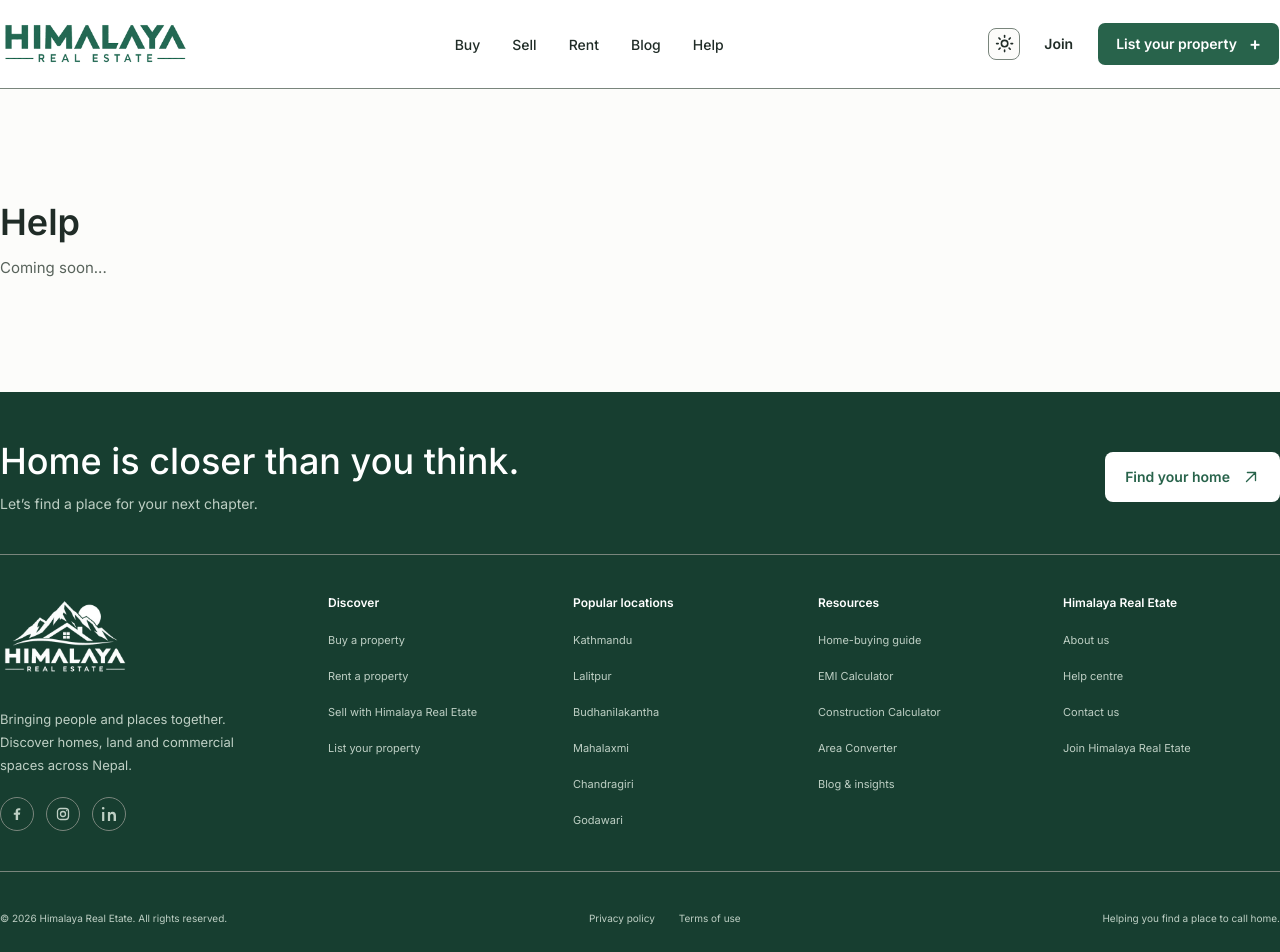
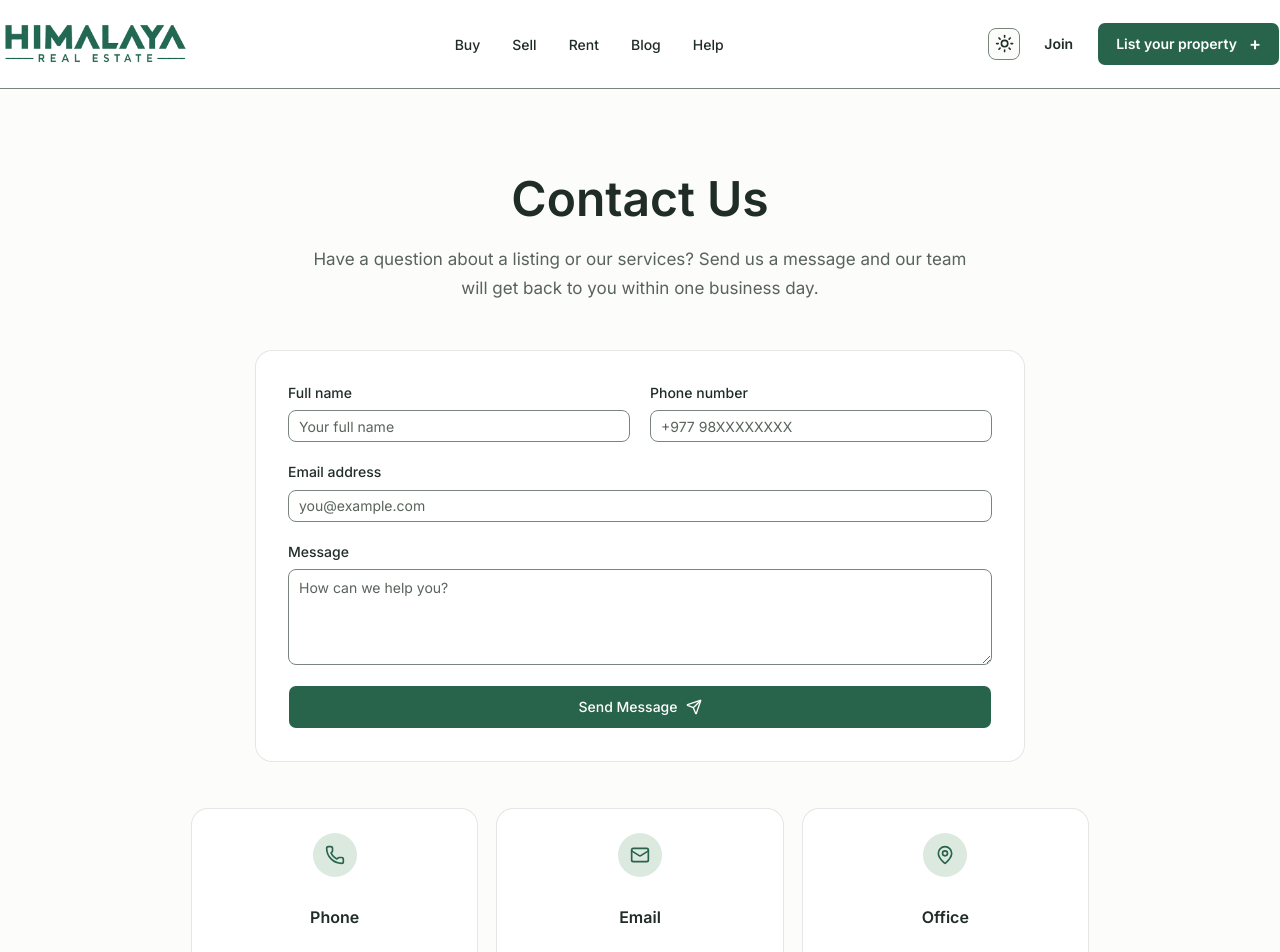
Before and after one commit to meeprakash25/himalaya-real-estate, a Next.js app: page /contact-us in a window 1280 px wide. Shown: the top 952 px of the page. Built offline with nearby package versions, Linux system fonts and the light colour scheme.

Commit message:
feat: implement Contact Us page with form and details, add contact data structure

```diff
--- a/app/(root)/contact-us/page.tsx
+++ b/app/(root)/contact-us/page.tsx
@@ -1,14 +1,34 @@
+import type { Metadata } from "next"
+
+import { ContactDetails } from "@/components/contact/ContactDetails"
+import { ContactForm } from "@/components/contact/ContactForm"
 import { Container } from "@/components/layout/container"
+import { contactHeader } from "@/data/contact"
 
-export default function HelpPage () {
+export const metadata: Metadata = {
+  title: "Contact us | Himalaya Real Etate",
+  description: "Get in touch with Himalaya Real Etate about listings, buying, renting, or selling property across Nepal."
+}
+
+export default function ContactUsPage () {
   return (
-    <main id="main-content" className="flex-1">
-      <section className="py-20 sm:py-28" aria-labelledby="page-title">
-        <Container>
-          <h1 id="page-title" className="font-heading text-title font-semibold text-foreground">Help</h1>
-          <p className="mt-3 text-body text-muted-foreground">Coming soon...</p>
-        </Container>
-      </section>
+    <main id="main-content" className="flex-1 bg-background py-16 sm:py-20">
+      <Container className="flex flex-col gap-12">
+        <header className="mx-auto max-w-2xl text-center">
+          <h1 className="font-heading text-4xl leading-tight font-semibold text-foreground sm:text-5xl">
+            {contactHeader.title}
+          </h1>
+          <p className="mt-4 text-intro text-muted-foreground">{contactHeader.description}</p>
+        </header>
+
+        <div className="mx-auto w-full max-w-3xl">
+          <ContactForm />
+        </div>
+
+        <div className="mx-auto w-full max-w-4xl">
+          <ContactDetails />
+        </div>
+      </Container>
     </main>
   )
 }
--- /dev/null
+++ b/components/contact/ContactDetails.tsx
@@ -0,0 +1,24 @@
+import { Card } from "@/components/ui/card"
+import { contactDetails } from "@/data/contact"
+
+export function ContactDetails() {
+  return (
+    <ul className="grid gap-5 md:grid-cols-3">
+      {contactDetails.map(({ icon: Icon, title, lines }) => (
+        <li key={title}>
+          <Card className="h-full items-center gap-3 p-6 text-center">
+            <span className="inline-flex size-11 items-center justify-center rounded-full bg-primary-soft text-primary">
+              <Icon aria-hidden="true" className="size-5" />
+            </span>
+            <h2 className="mt-4 font-heading text-base font-semibold text-foreground">{title}</h2>
+            <div className="mt-2 flex flex-col gap-0.5 text-sm text-muted-foreground">
+              {lines.map((line) => (
+                <p key={line}>{line}</p>
+              ))}
+            </div>
+          </Card>
+        </li>
+      ))}
+    </ul>
+  )
+}
--- /dev/null
+++ b/components/contact/ContactForm.tsx
@@ -0,0 +1,123 @@
+"use client"
+
+import { Send } from "lucide-react"
+import { useState } from "react"
+import { useForm, type ResolverResult } from "react-hook-form"
+import { z } from "zod"
+
+import { Button } from "@/components/ui/button"
+import { Card } from "@/components/ui/card"
+import { Field, FieldError, FieldGroup, FieldLabel } from "@/components/ui/field"
+import { Input } from "@/components/ui/input"
+import { Textarea } from "@/components/ui/textarea"
+import { contactFormContent } from "@/data/contact"
+
+const contactSchema = z.object({
+  fullName: z.string().trim().min(2, "Enter your full name"),
+  phone: z.string().regex(/^\+?[\d\s-]{7,15}$/, "Enter a valid phone number"),
+  email: z.email("Enter a valid email address"),
+  message: z.string().trim().min(10, "Message should be at least 10 characters")
+})
+
+type ContactValues = z.infer<typeof contactSchema>
+
+async function resolver (values: ContactValues): Promise<ResolverResult<ContactValues>> {
+  const result = contactSchema.safeParse(values)
+
+  if (result.success) {
+    return { values: result.data, errors: {} }
+  }
+
+  const errors: Partial<Record<keyof ContactValues, { type: string; message: string }>> = {}
+  for (const issue of result.error.issues) {
+    const key = issue.path[0] as keyof ContactValues | undefined
+    if (key && !errors[key]) errors[key] = { type: issue.code, message: issue.message }
+  }
+
+  return { values: {}, errors }
+}
+
+export function ContactForm () {
+  const [isSent, setIsSent] = useState(false)
+  const { fields, submitLabel, successMessage } = contactFormContent
+  const { register, handleSubmit, reset, formState: { errors } } = useForm<ContactValues>({
+    resolver,
+    defaultValues: { fullName: "", phone: "", email: "", message: "" }
+  })
+
+  function onValid () {
+    setIsSent(true)
+    reset()
+  }
+
+  return (
+    <Card className="p-6 sm:p-8">
+      <form noValidate onSubmit={handleSubmit(onValid)}>
+        <FieldGroup>
+          <div className="grid gap-5 sm:grid-cols-2">
+            <Field data-invalid={!!errors.fullName || undefined}>
+              <FieldLabel htmlFor="contact-full-name">{fields.fullName.label}</FieldLabel>
+              <Input
+                id="contact-full-name"
+                placeholder={fields.fullName.placeholder}
+                autoComplete="name"
+                aria-invalid={!!errors.fullName || undefined}
+                {...register("fullName")}
+              />
+              <FieldError errors={[errors.fullName]} />
+            </Field>
+
+            <Field data-invalid={!!errors.phone || undefined}>
+              <FieldLabel htmlFor="contact-phone">{fields.phone.label}</FieldLabel>
+              <Input
+                id="contact-phone"
+                type="tel"
+                placeholder={fields.phone.placeholder}
+                autoComplete="tel"
+                aria-invalid={!!errors.phone || undefined}
+                {...register("phone")}
+              />
+              <FieldError errors={[errors.phone]} />
+            </Field>
+          </div>
+
+          <Field data-invalid={!!errors.email || undefined}>
+            <FieldLabel htmlFor="contact-email">{fields.email.label}</FieldLabel>
+            <Input
+              id="contact-email"
+              type="email"
+              placeholder={fields.email.placeholder}
+              autoComplete="email"
+              aria-invalid={!!errors.email || undefined}
+              {...register("email")}
+            />
+            <FieldError errors={[errors.email]} />
+          </Field>
+
+          <Field data-invalid={!!errors.message || undefined}>
+            <FieldLabel htmlFor="contact-message">{fields.message.label}</FieldLabel>
+            <Textarea
+              id="contact-message"
+              rows={5}
+              placeholder={fields.message.placeholder}
+              aria-invalid={!!errors.message || undefined}
+              {...register("message")}
+            />
+            <FieldError errors={[errors.message]} />
+          </Field>
+
+          <Button type="submit" size="lg" className="h-11 w-full gap-2 rounded-control">
+            {submitLabel}
+            <Send aria-hidden="true" className="size-4" />
+          </Button>
+
+          {isSent && (
+            <p id="contact-success" role="status" className="text-sm text-primary">
+              {successMessage}
+            </p>
+          )}
+        </FieldGroup>
+      </form>
+    </Card>
+  )
+}
--- /dev/null
+++ b/components/ui/textarea.tsx
@@ -0,0 +1,17 @@
+import * as React from "react"
+import { cn } from "cn"
+
+function Textarea({ className, ...props }: React.ComponentProps<"textarea">) {
+  return (
+    <textarea
+      data-slot="textarea"
+      className={cn(
+        "flex field-sizing-content min-h-24 w-full min-w-0 rounded-lg border border-input bg-transparent px-2.5 py-2 text-base transition-colors outline-none placeholder:text-muted-foreground focus-visible:border-ring focus-visible:ring-3 focus-visible:ring-ring/50 disabled:cursor-not-allowed disabled:opacity-50 aria-invalid:border-destructive aria-invalid:ring-3 aria-invalid:ring-destructive/20 md:text-sm",
+        className
+      )}
+      {...props}
+    />
+  )
+}
+
+export { Textarea }
--- /dev/null
+++ b/data/contact.ts
@@ -0,0 +1,30 @@
+import type { LucideIcon } from "lucide-react"
+import { Mail, MapPin, Phone } from "lucide-react"
+
+export type ContactDetail = {
+  icon: LucideIcon
+  title: string
+  lines: string[]
+}
+
+export const contactHeader = {
+  title: "Contact Us",
+  description: "Have a question about a listing or our services? Send us a message and our team will get back to you within one business day."
+}
+
+export const contactFormContent = {
+  submitLabel: "Send Message",
+  successMessage: "Thanks for reaching out. A member of our team will contact you shortly.",
+  fields: {
+    fullName: { label: "Full name", placeholder: "Your full name" },
+    phone: { label: "Phone number", placeholder: "+977 98XXXXXXXX" },
+    email: { label: "Email address", placeholder: "you@example.com" },
+    message: { label: "Message", placeholder: "How can we help you?" }
+  }
+}
+
+export const contactDetails: ContactDetail[] = [
+  { icon: Phone, title: "Phone", lines: ["+977 9706591493"] },
+  { icon: Mail, title: "Email", lines: ["himalayarealestate@gmail.com"] },
+  { icon: MapPin, title: "Office", lines: ["Kupondole, Lalitpur, Nepal"] }
+]
```
